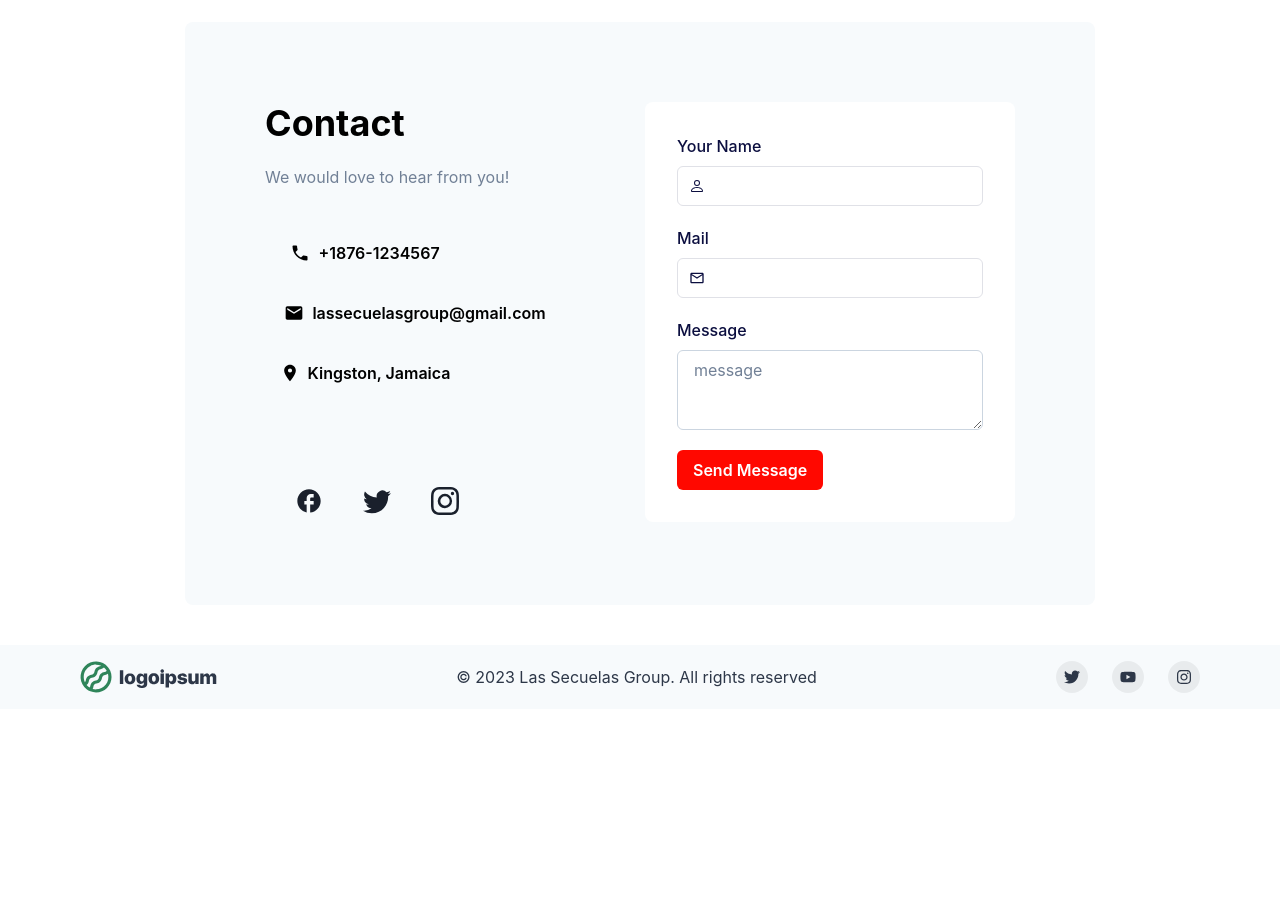
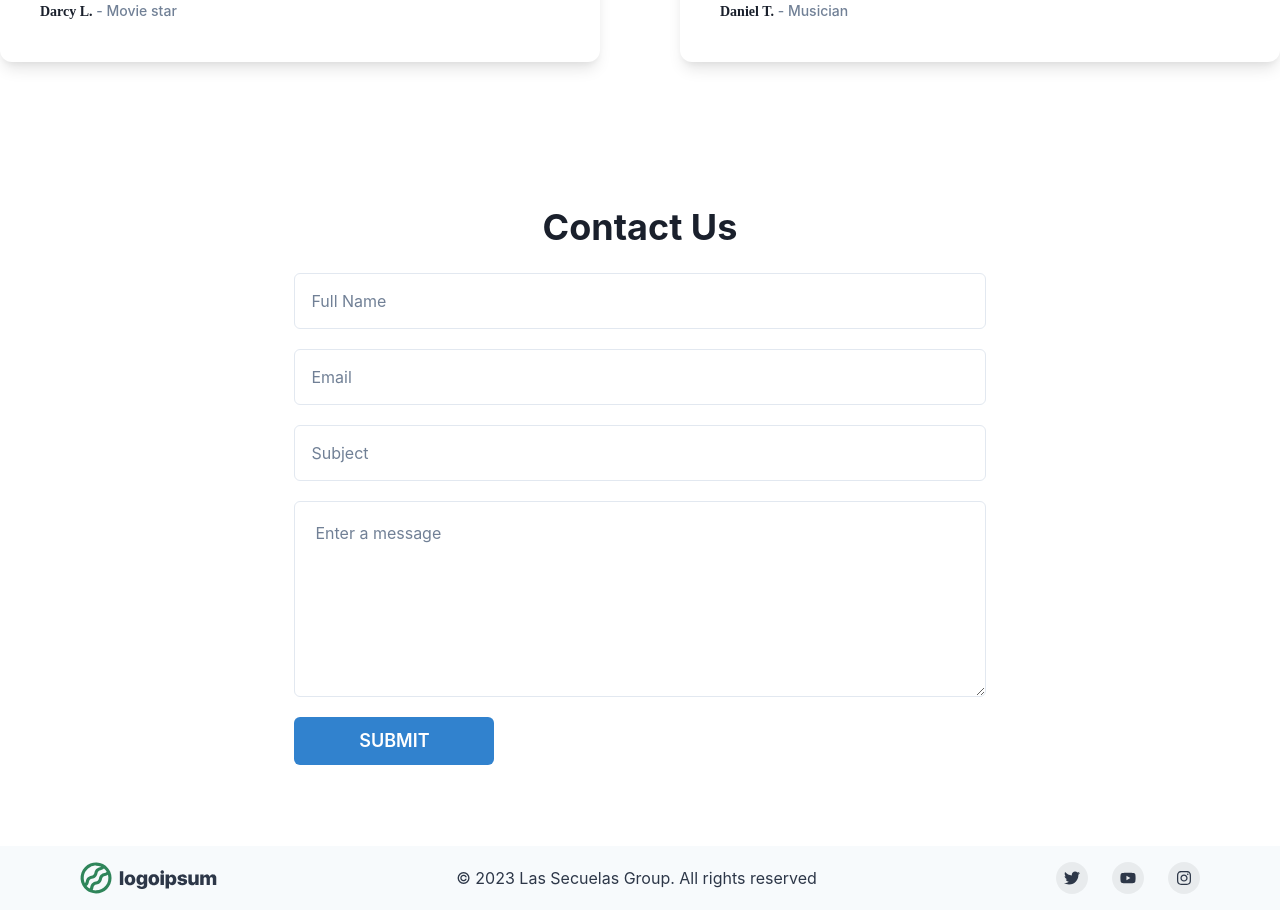
Before and after one commit to dscotland/lsg-landing-page, a Next.js app: page / in a window 1280 px wide. Shown: the part 1892-2802 px from the top of the page. Before the commit the page ends 2601 px from the top, so only its background shows below. Built offline with nearby package versions, Linux system fonts and the light colour scheme.

Commit message:
feat: Modified components 1. Changed Layout of the Contact Form 2. Added another Service card 3. Edited copy of the testimonial

```diff
--- a/src/components/Contact_Us_Form.tsx
+++ b/src/components/Contact_Us_Form.tsx
@@ -1,168 +1,78 @@
 import {
-    Container,
     Flex,
-    Box,
-    Heading,
+    FormControl,
     Text,
-    IconButton,
+    Input,
+    Textarea,
     Button,
-    VStack,
-    HStack,
-    Wrap,
-    WrapItem,
-    FormControl,
-    FormLabel,
-    Input,
-    InputGroup,
-    InputLeftElement,
-    Textarea,
-    useColorModeValue,
+    useMediaQuery,
+    useToast,
+    Heading
   } from '@chakra-ui/react';
-  import {
-    MdPhone,
-    MdEmail,
-    MdLocationOn,
-    MdFacebook,
-    MdOutlineEmail,
-  } from 'react-icons/md';
-  import { BsGithub, BsDiscord, BsPerson, BsInstagram, BsTwitter } from 'react-icons/bs';
+  import React from 'react';
 
-  export default function Contact() {
+  const ContactUs = () => {
+    const [isLargerThanLG] = useMediaQuery('(min-width: 62em)');
+    const toast = useToast();
+    const submitForm = () => {
+      return toast({
+        title: 'Message sent!🚀',
+        description: 'Thank you for contacting us!',
+        status: 'success',
+        duration: 9000,
+        isClosable: true,
+      });
+    };
     return (
-      <Container id="contact" bg={useColorModeValue('white', 'gray.800')} maxW="full" mt={0} centerContent overflow="hidden">
-        <Flex>
-          <Box
-            //bg="#FF9C99"
-            bg={useColorModeValue('gray.50', 'gray.900')}
-            color="black"
-            borderRadius="lg"
-            m={{ sm: 4, md: 16, lg: 10 }}
-            p={{ sm: 5, md: 5, lg: 16 }}>
-            <Box p={4}>
-              <Wrap spacing={{ base: 20, sm: 3, md: 5, lg: 20 }}>
-                <WrapItem>
-                  <Box>
-                    <Heading>Contact</Heading>
-                    <Text mt={{ sm: 3, md: 3, lg: 5 }} color="gray.500">
-                        We would love to hear from you!
-                    </Text>
-                    <Box py={{ base: 5, sm: 5, md: 8, lg: 10 }}>
-                      <VStack pl={0} spacing={3} alignItems="flex-start">
-                        <Button
-                          size="md"
-                          height="48px"
-                          width="200px"
-                          variant="ghost"
-                          color="black"
-                          leftIcon={<MdPhone color="black" size="20px" />}>
-                          +1876-1234567
-                        </Button>
-                        <Button
-                          size="md"
-                          height="48px"
-                          width="300px"
-                          variant="ghost"
-                          color="black"
-                          leftIcon={<MdEmail color="black" size="20px" />}>
-                          lassecuelasgroup@gmail.com
-                        </Button>
-                        <Button
-                          size="md"
-                          height="48px"
-                          width="200px"
-                          variant="ghost"
-                          color="black"
-                          leftIcon={<MdLocationOn color="black" size="20px" />}>
-                          Kingston, Jamaica
-                        </Button>
-                      </VStack>
-                    </Box>
-                    <HStack
-                      mt={{ lg: 10, md: 10 }}
-                      spacing={5}
-                      px={5}
-                      alignItems="flex-start">
-                      <IconButton
-                        aria-label="facebook"
-                        variant="ghost"
-                        size="lg"
-                        isRound={true}
-                        _hover={{ bg: '#FF6B66' }}
-                        icon={<MdFacebook size="28px" />}
-                      />
-                      <IconButton
-                        aria-label="github"
-                        variant="ghost"
-                        size="lg"
-                        isRound={true}
-                        _hover={{ bg: '#FF6B66' }}
-                        icon={<BsTwitter size="28px" />}
-                      />
-                      <IconButton
-                        aria-label="discord"
+      <Flex
+        id="contact"
+        w="full"
+        minHeight="90vh"
+        py="16"
+        px={isLargerThanLG ? '16' : '6'}
+        alignItems="center"
+        flexDirection="column"
+        justifyContent="center"
+      >
 
-                        variant="ghost"
-                        size="lg"
-                        isRound={true}
-                        _hover={{ bg: '#FF6B66' }}
-                        icon={<BsInstagram size="28px" />}
-                      />
-                    </HStack>
-                  </Box>
-                </WrapItem>
-                <WrapItem>
-                  <Box bg="white" borderRadius="lg">
-                    <Box m={8} color="#0B0E3F">
-                      <VStack spacing={5}>
-                        <FormControl id="name">
-                          <FormLabel>Your Name</FormLabel>
-                          <InputGroup borderColor="#E0E1E7">
-                            <InputLeftElement
-                              pointerEvents="none"
-                            >
-                                <BsPerson color="gray.800" />
-                            </ InputLeftElement>
-                            <Input type="text" size="md" />
-                          </InputGroup>
-                        </FormControl>
-                        <FormControl id="name">
-                          <FormLabel>Mail</FormLabel>
-                          <InputGroup borderColor="#E0E1E7">
-                            <InputLeftElement
-                              pointerEvents="none"
-                            >
-                                <MdOutlineEmail color="gray.800" />
-                            </InputLeftElement>
-                            <Input type="text" size="md" />
-                          </InputGroup>
-                        </FormControl>
-                        <FormControl id="name">
-                          <FormLabel>Message</FormLabel>
-                          <Textarea
-                            borderColor="gray.300"
-                            _hover={{
-                              borderRadius: 'gray.300',
-                            }}
-                            placeholder="message"
-                          />
-                        </FormControl>
-                        <FormControl id="name" float="right">
-                          <Button
-                            variant="solid"
-                            bg="#FF0800"
-                            color="white"
-                            _hover={{ bg: '#990500'}}>
-                            Send Message
-                          </Button>
-                        </FormControl>
-                      </VStack>
-                    </Box>
-                  </Box>
-                </WrapItem>
-              </Wrap>
-            </Box>
-          </Box>
-        </Flex>
-      </Container>
+        <Heading fontSize={{ base: '2xl', sm: '4xl' }} fontWeight={'bold'} mb="6">
+            Contact Us
+        </Heading>
+
+
+        <FormControl
+          w={isLargerThanLG ? '60%' : 'full'}
+          display="flex"
+          flexDirection="column"
+          alignItems="start"
+        >
+          <Input
+            id="fullName"
+            type="text"
+            placeholder="Full Name"
+            mb="5"
+            h="14"
+          />
+
+          <Input id="email" type="email" placeholder="Email" mb="5" h="14" />
+
+          <Input id="subject" type="text" placeholder="Subject" mb="5" h="14" />
+
+          <Textarea placeholder="Enter a message" mb="5" rows={7} p="5" />
+
+          <Button
+            colorScheme="blue"
+            size="lg"
+            textAlign="left"
+            width="200px"
+            type="submit"
+            onClick={submitForm}
+          >
+            SUBMIT
+          </Button>
+        </FormControl>
+      </Flex>
     );
-  }
+  };
+
+  export default ContactUs;
--- a/src/components/Services.tsx
+++ b/src/components/Services.tsx
@@ -98,14 +98,14 @@ import {
               }
               href={'#'}
             />
-            {/* <Card
-              heading={'Heading'}
+            <Card
+              heading={'Temperature-controlled Shipping'}
               icon={<Icon as={FcPackage} w={10} h={10} />}
               description={
-                'Lorem ipsum dolor sit amet catetur, adipisicing elit.'
+                'Description of temperature-controlled shipping to go here.'
               }
               href={'#'}
-            /> */}
+            />
           </Flex>
         </Container>
       </Box>
--- a/src/components/Testimonials.tsx
+++ b/src/components/Testimonials.tsx
@@ -6,6 +6,7 @@ import {
     Flex,
     Icon,
     SimpleGrid,
+    Heading,
     useColorModeValue,
   } from '@chakra-ui/react';
 
@@ -141,14 +142,9 @@ import {
         width={'full'}
         overflow={'hidden'}>
         <Box width={{ base: 'full', sm: 'lg', lg: 'xl' }} margin={'auto'}>
-          <chakra.h1
-            py={5}
-            fontSize={48}
-            fontFamily={'Work Sans'}
-            fontWeight={'bold'}
-            color={useColorModeValue('gray.700', 'gray.50')}>
-            Hear what our other clients have to say
-          </chakra.h1>
+            <Heading fontSize={{ base: '2xl', sm: '4xl' }} fontWeight={'bold'}>
+                Hear what our other clients have to say
+            </Heading>
           <chakra.h2
             margin={'auto'}
             width={'70%'}
@@ -159,7 +155,7 @@ import {
             <chakra.strong color={useColorModeValue('gray.700', 'gray.50')}>
               top companies
             </chakra.strong>{' '}
-            customers use Las Secuelas Group Ltd to manage transport their precious cargo!
+             use Las Secuelas Group Ltd to transport their precious cargo!
           </chakra.h2>
         </Box>
         <SimpleGrid
```
